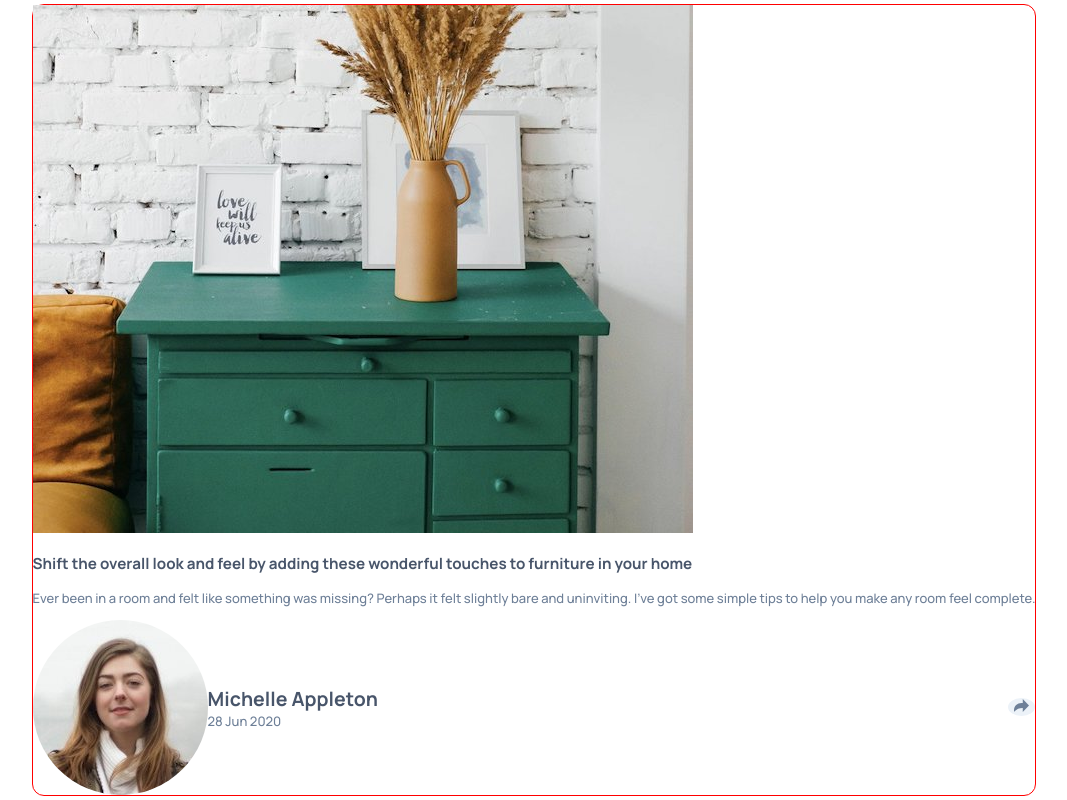
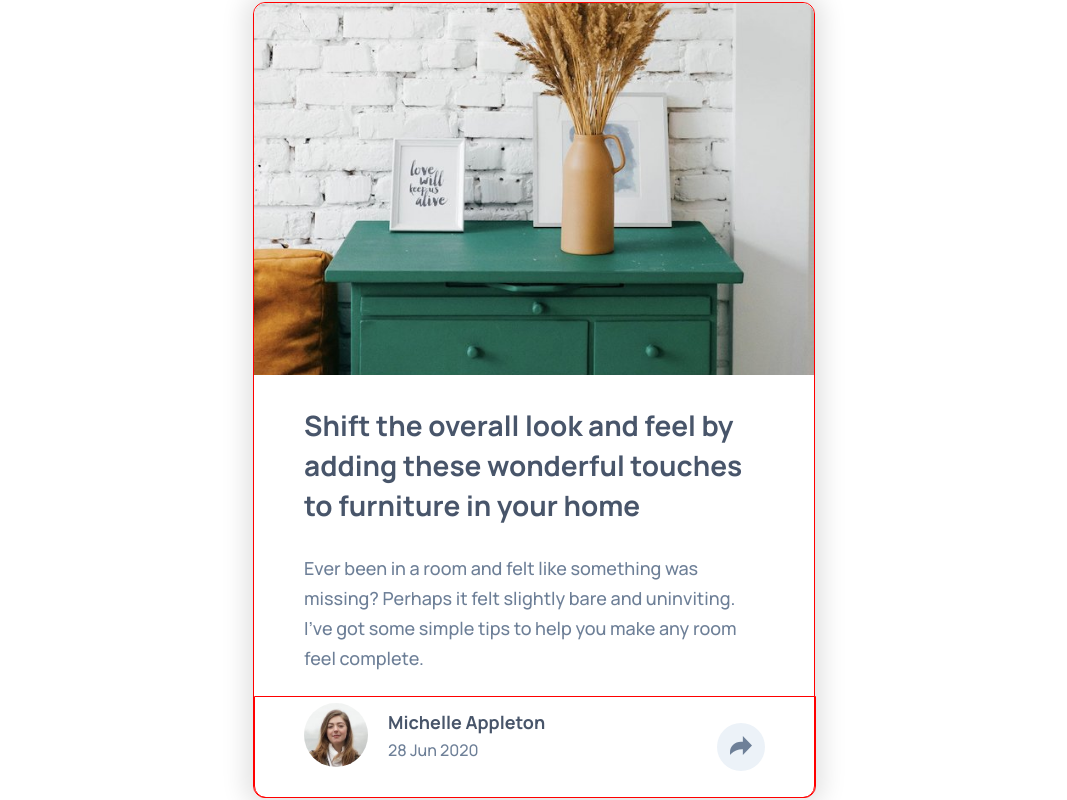
Before and after one commit to a-dri-an-S/article-preview, a React (Create React App) app: page / in a window 1280 px wide. Shown: the whole page, without its empty margins (106-1173 px from the left). Built offline with nearby package versions, Linux system fonts and the light colour scheme.

Commit message:
added mobile styles - breakpoint 600px

```diff
--- a/src/styles/Card.css
+++ b/src/styles/Card.css
@@ -4,21 +4,37 @@
 }
 @media only screen and (max-width: 375px) {
     .card {
-        margin: 20px 0px;
         width: 340px;
         display: flex;
         flex-direction: column;
-        /* justify-content: center; */
         align-items: center;
+        box-shadow: 0px 0px 24px 8px rgba(0, 0, 0, 0.117);
+
     }
     .card-info-section {
         width: 280px;
     }
 }
 @media only screen and (min-width: 376px) {
+    .card {
+        width: 340px;
+        display: flex;
+        flex-direction: column;
+        align-items: center;
+        box-shadow: 0px 0px 24px 8px rgba(0, 0, 0, 0.117);
+
+    }
+    .card-info-section {
+        width: 280px;
+    }
 }
 @media only screen and (min-width: 600px) {
-
+    .card {
+        width: 560px;
+    }
+    .card-info-section {
+        width: 460px;
+    }
 }
 @media only screen and (min-width: 768px) {
 
--- a/src/styles/CardImage.css
+++ b/src/styles/CardImage.css
@@ -13,9 +13,23 @@
     }
 }
 @media only screen and (min-width: 376px) {
+    .card-img-container {
+        height: 224px;
+        overflow: hidden;
+    }
+    .card-img-image {
+        width: 340px;
+        height: auto;
+        border-radius: 12px 12px 0px 0px;
+    }
 }
 @media only screen and (min-width: 600px) {
-
+    .card-img-container {
+        height: 372px;
+    }
+    .card-img-image {
+        width: 560px;
+    }
 }
 @media only screen and (min-width: 768px) {
 
--- a/src/styles/CardInfo.css
+++ b/src/styles/CardInfo.css
@@ -21,9 +21,30 @@
     }
 }
 @media only screen and (min-width: 376px) {
+    .card-info-container {
+        margin: 30px 0px;
+    }
+    .card-info-main {
+        font-size: 17.5px;
+        line-height: 28px;
+    }
+    .card-info-text {
+        font-size: 14.5px;
+        line-height: 24px;
+    }
 }
 @media only screen and (min-width: 600px) {
-
+    /* .card-info-container {
+        margin: 30px 0px;
+    } */
+    .card-info-main {
+        font-size: 28px;
+        line-height: 40px;
+    }
+    .card-info-text {
+        font-size: 18px;
+        line-height: 30px;
+    }
 }
 @media only screen and (min-width: 768px) {
 
--- a/src/styles/CardProfile.css
+++ b/src/styles/CardProfile.css
@@ -43,9 +43,34 @@
     }
 }
 @media only screen and (min-width: 376px) {
+    .card-profile-avatar {
+        width: 50px;
+    }
+    .card-profile-info-container {
+        margin: 0px 0px 0px 16px;
+    }
+    .card-profile-name {
+        font-size: 12px;
+        margin: 0px 0px 5px 0px;
+    }
 }
 @media only screen and (min-width: 600px) {
-
+    .card-profile {
+        margin: 0px 0px 30px 0px;
+    }
+    .card-profile-avatar {
+        width: 64px;
+    }
+    .card-profile-info-container {
+        margin: 0px 0px 0px 20px;
+    }
+    .card-profile-name {
+        font-size: 18px;
+        margin: 0px 0px 5px 0px;
+    }
+    .card-profile-date {
+        font-size: 16px;
+    }
 }
 @media only screen and (min-width: 768px) {
 
--- a/src/styles/CardSocials.css
+++ b/src/styles/CardSocials.css
@@ -1,6 +1,6 @@
-.card-socials {
+/* .card-socials {
 
-}
+} */
 .card-socials-share {
     color: var(--grayish-blue);
 }
@@ -60,9 +60,64 @@
     }
 }
 @media only screen and (min-width: 376px) {
+    .card-socials {
+        margin: 20px 0px 0px -30px;
+        display: flex;
+        flex-direction: row;
+        align-items: center;
+        position: absolute;
+        width: 340px;
+        height: 70px;
+        border-radius: 0px 0px 12px 12px;
+    }
+    .socials-active {
+        background-color: var(--very-dark-grayish-blue);
+    }
+    .card-socials-container {
+        display: flex;
+    }
+    .card-socials-share {
+        letter-spacing: 6px;
+        padding: 0px 16px 0px 30px;
+    }
+    .card-socials-btn {
+        margin: 0px 12px 0px 0px;
+    }
+    .card-socials-toggle-btn {
+        position: absolute;
+        bottom: 20px;
+        right: 20px;
+        width: 38px;
+        height: 38px;
+    }
 }
 @media only screen and (min-width: 600px) {
-
+    .card-socials {
+        border: 1px solid red;
+        margin: 24px 0px 0px -50px;
+        width: 560px;
+        height: 100px;
+    }
+    .card-socials-share {
+        font-size: 18px;
+        letter-spacing: 6px;
+        padding: 0px 20px 0px 50px;
+    }
+    .card-socials-btn {
+        margin: 0px 20px 0px 0px;
+    }
+    .card-socials-icon {
+        width: 28px;
+    }
+    .card-socials-toggle-btn {
+        bottom: 26px;
+        right: 50px;
+        width: 48px;
+        height: 48px;
+    }
+    .card-socials-btn-img {
+        width: 22px;
+    }
 }
 @media only screen and (min-width: 768px) {
 
```
